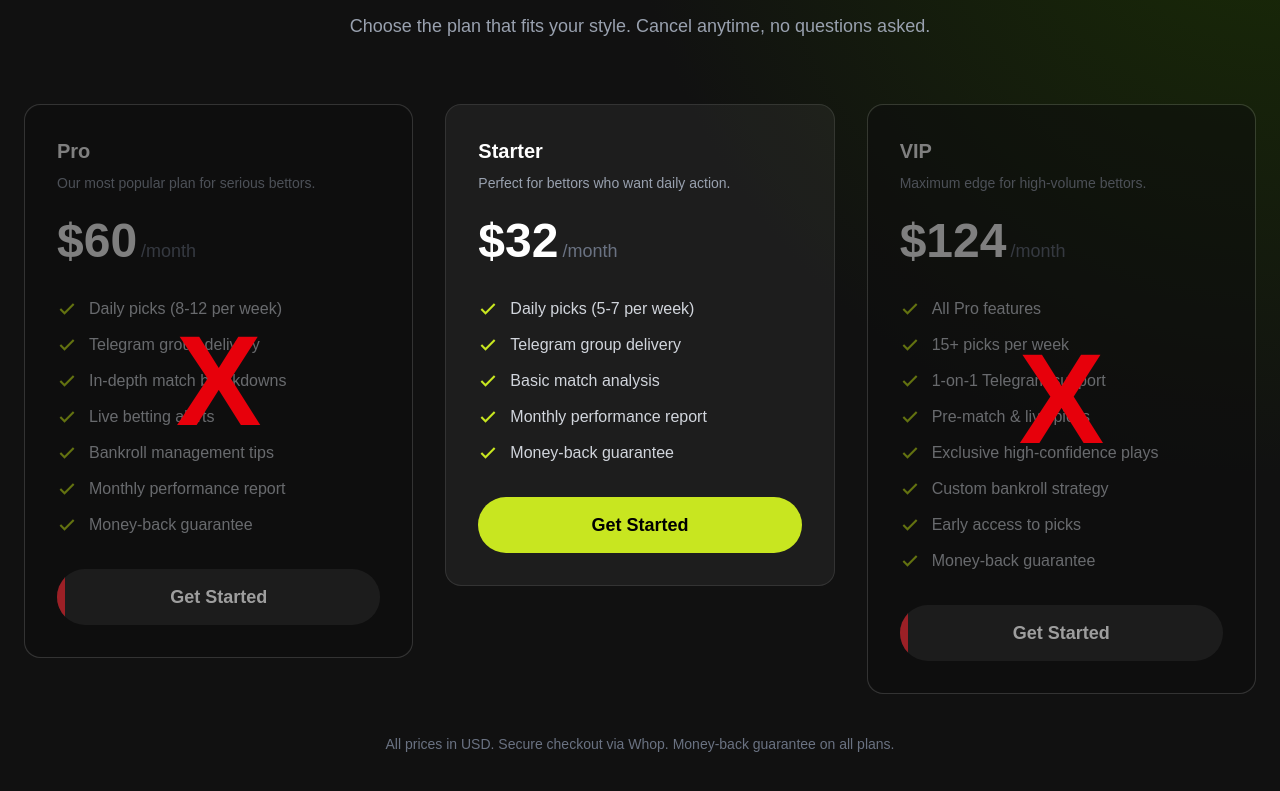
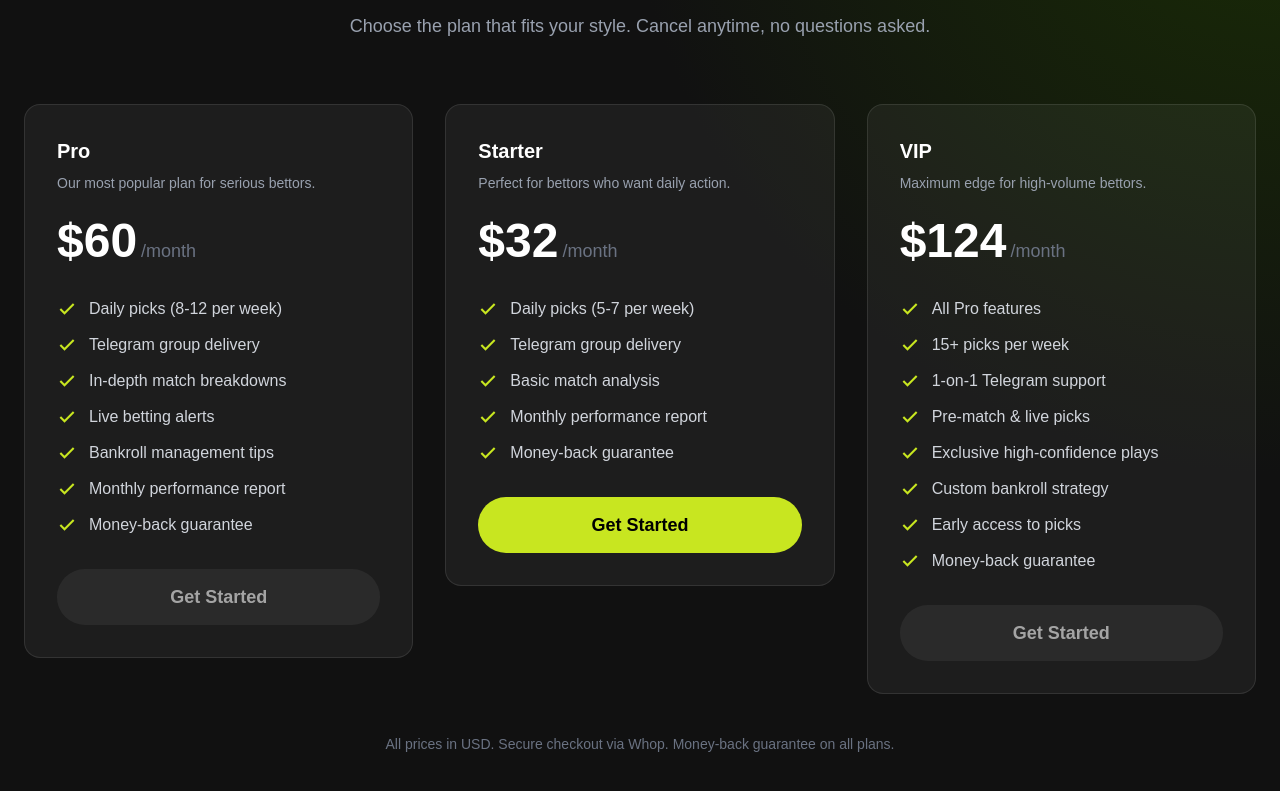
Before and after one commit to grebking/tenniszone, a Next.js app: page / in a window 1280 px wide. Shown: the part 2698-3489 px from the top of the page. Built offline with nearby package versions, Linux system fonts and the light colour scheme; what @whop/elements would draw is missing.

Commit message:
Remove red X and red stripe from Pro and VIP

```diff
--- a/src/components/Pricing.tsx
+++ b/src/components/Pricing.tsx
@@ -44,11 +44,6 @@ export default function Pricing() {
                   : "bg-white/5 border-white/10 hover:border-white/20"
               }`}
             >
-              {plan.name !== "Starter" && (
-                <div className="absolute inset-0 overflow-hidden rounded-2xl pointer-events-none flex items-center justify-center bg-black/50">
-                  <span className="text-9xl font-black text-red-600">X</span>
-                </div>
-              )}
               {plan.popular && (
                 <div className="absolute -top-4 left-1/2 -translate-x-1/2 px-4 py-1 bg-[#C8E620] text-black text-xs font-bold rounded-full uppercase tracking-wider">
                   Most Popular
@@ -89,14 +84,13 @@ export default function Pricing() {
                 </button>
               ) : (
                 <div
-                  className={`block w-full text-center py-3.5 rounded-full font-bold text-lg transition-all relative overflow-hidden cursor-not-allowed opacity-60 ${
+                  className={`block w-full text-center py-3.5 rounded-full font-bold text-lg transition-all cursor-not-allowed opacity-60 ${
                     plan.popular
                       ? "bg-[#C8E620] text-black"
                       : "bg-white/10 text-white"
                   }`}
                 >
-                  <div className="absolute top-0 left-0 w-2 h-full bg-red-500" />
-                  <span className="relative z-10">{plan.cta}</span>
+                  {plan.cta}
                 </div>
               )}
             </div>
```
